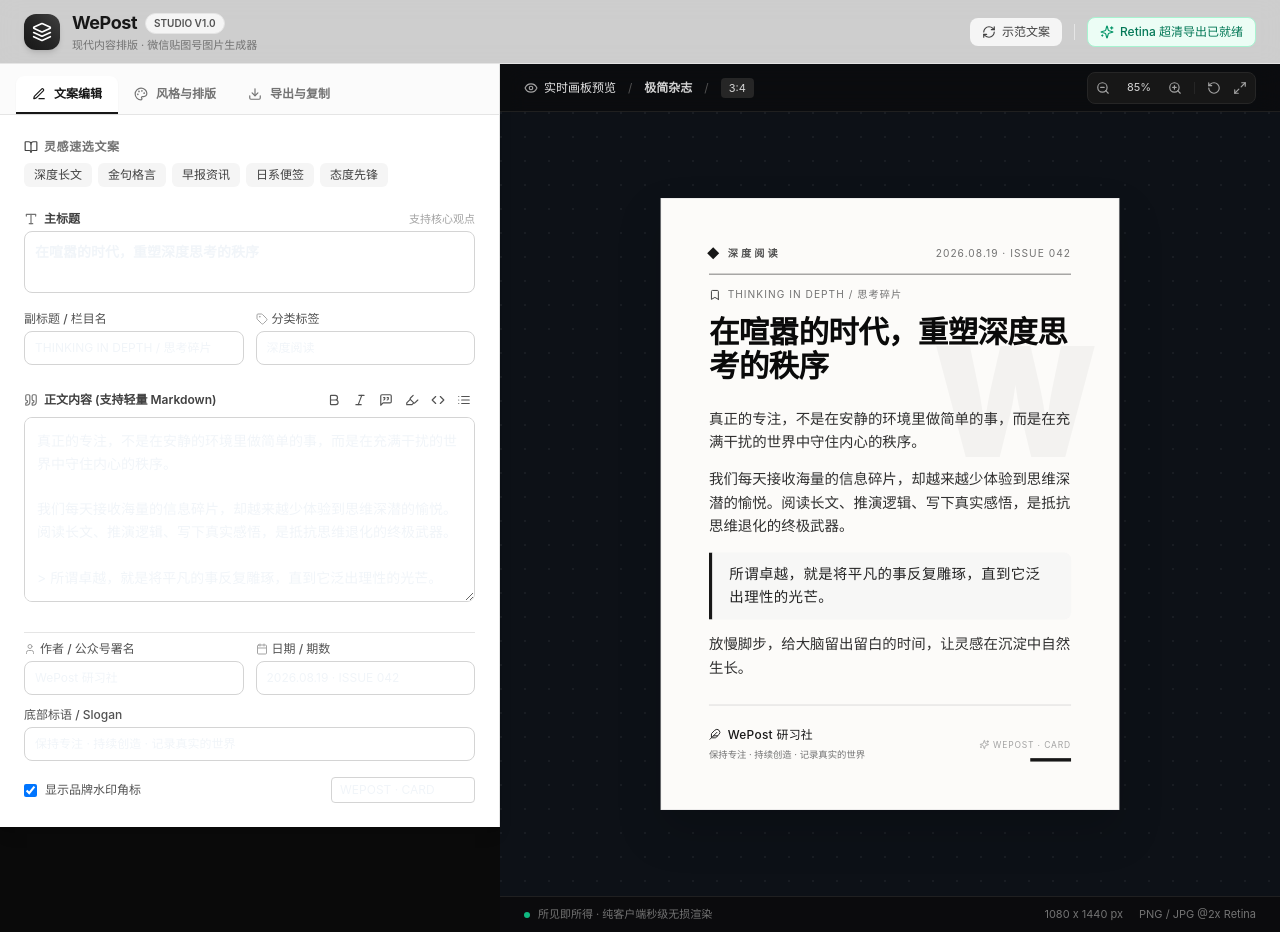
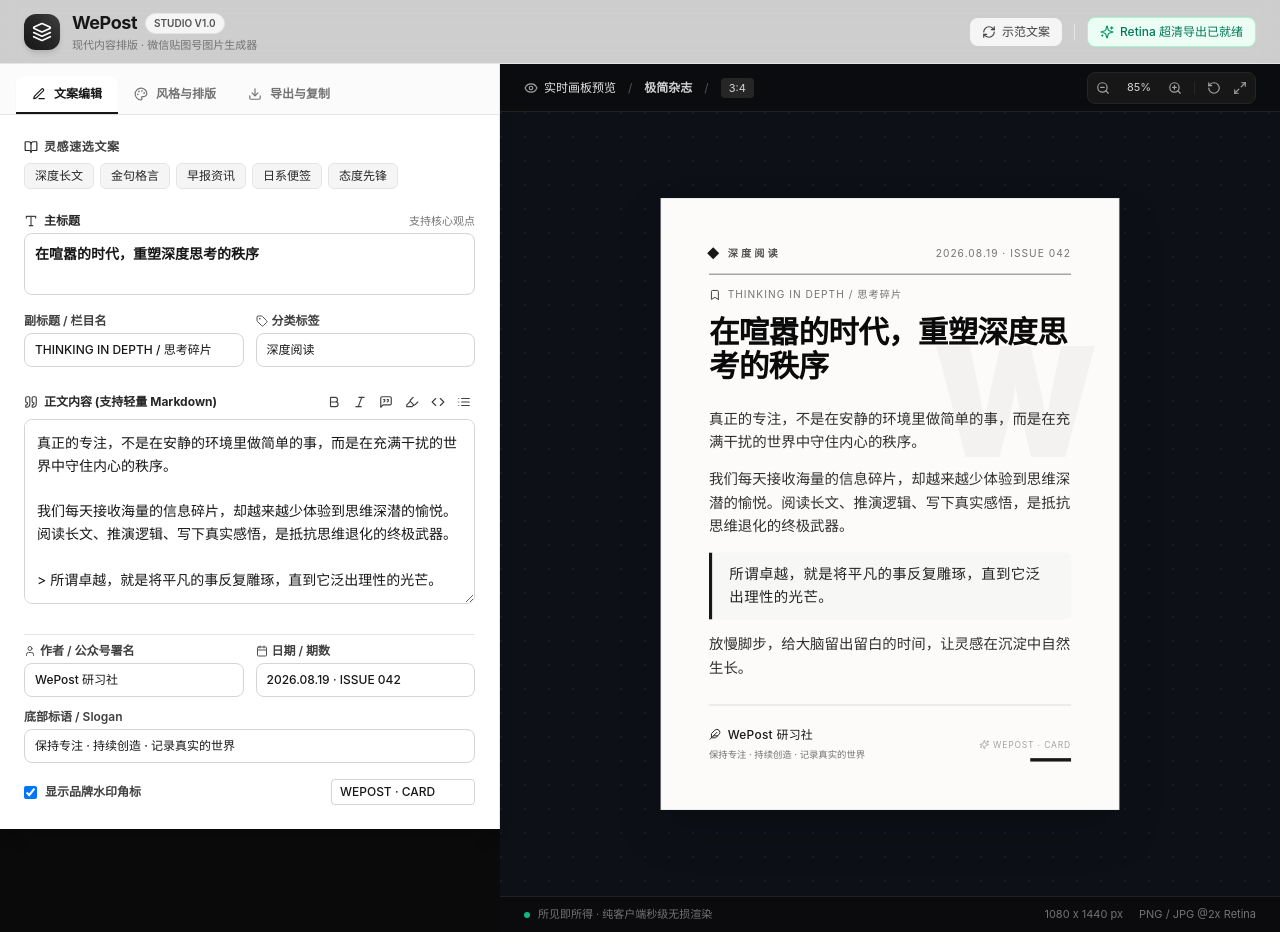
Before and after one commit to zaneven/WePost, a Next.js app: page / in a window 1280 px wide. Built offline with nearby package versions, Linux system fonts and the light colour scheme.

Commit message:
fix(ui): fix input and textarea text color contrast in editor panel

```diff
--- a/src/app/globals.css
+++ b/src/app/globals.css
@@ -14,6 +14,10 @@
     font-family: -apple-system, BlinkMacSystemFont, "Segoe UI", Roboto, "PingFang SC", "Hiragino Sans GB", "Microsoft YaHei", sans-serif;
     -webkit-font-smoothing: antialiased;
     -moz-osx-font-smoothing: grayscale;
+  }
+
+  input, textarea, select {
+    color: #171717;
   }
 }
 
--- a/src/app/layout.tsx
+++ b/src/app/layout.tsx
@@ -13,7 +13,7 @@ export default function RootLayout({
 }) {
   return (
     <html lang="zh-CN">
-      <body className="antialiased min-h-screen bg-slate-950 text-slate-100 flex flex-col">
+      <body className="antialiased min-h-screen bg-neutral-950 text-neutral-900 flex flex-col">
         {children}
       </body>
     </html>
--- a/src/app/page.tsx
+++ b/src/app/page.tsx
@@ -111,7 +111,7 @@ export default function HomePage() {
       {/* 主体工作台 */}
       <div className="flex-1 flex flex-col lg:flex-row overflow-hidden">
         {/* 左侧控制区 (固定宽度) */}
-        <aside className="w-full lg:w-[460px] xl:w-[500px] border-r border-neutral-200 bg-white flex flex-col h-[50vh] lg:h-full z-10 shadow-lg">
+        <aside className="w-full lg:w-[460px] xl:w-[500px] border-r border-neutral-200 bg-white text-neutral-900 flex flex-col h-[50vh] lg:h-full z-10 shadow-lg">
           {/* 导航标签切换 */}
           <div className="flex border-b border-neutral-200 px-4 pt-3 bg-neutral-50/70">
             <button
--- a/src/components/editor/ContentForm.tsx
+++ b/src/components/editor/ContentForm.tsx
@@ -55,46 +55,46 @@ export const ContentForm: React.FC<ContentFormProps> = ({
   };
 
   return (
-    <div className="space-y-6">
+    <div className="space-y-6 text-neutral-900">
       {/* 预设文案快速切换 */}
       <div>
-        <label className="block text-xs font-semibold text-neutral-500 uppercase tracking-wider mb-2 flex items-center gap-1.5">
-          <BookOpen className="w-3.5 h-3.5 text-neutral-700" />
+        <label className="block text-xs font-semibold text-neutral-700 uppercase tracking-wider mb-2 flex items-center gap-1.5">
+          <BookOpen className="w-3.5 h-3.5 text-neutral-800" />
           <span>灵感速选文案</span>
         </label>
         <div className="flex flex-wrap gap-1.5">
           <button
             type="button"
             onClick={() => onApplyPresetSample('essay')}
-            className="px-2.5 py-1 text-xs rounded-md bg-neutral-100 hover:bg-neutral-200 text-neutral-700 font-medium transition-colors"
+            className="px-2.5 py-1 text-xs rounded-md bg-neutral-100 hover:bg-neutral-200 text-neutral-800 font-medium border border-neutral-200 transition-colors"
           >
             深度长文
           </button>
           <button
             type="button"
             onClick={() => onApplyPresetSample('quote')}
-            className="px-2.5 py-1 text-xs rounded-md bg-neutral-100 hover:bg-neutral-200 text-neutral-700 font-medium transition-colors"
+            className="px-2.5 py-1 text-xs rounded-md bg-neutral-100 hover:bg-neutral-200 text-neutral-800 font-medium border border-neutral-200 transition-colors"
           >
             金句格言
           </button>
           <button
             type="button"
             onClick={() => onApplyPresetSample('news')}
-            className="px-2.5 py-1 text-xs rounded-md bg-neutral-100 hover:bg-neutral-200 text-neutral-700 font-medium transition-colors"
+            className="px-2.5 py-1 text-xs rounded-md bg-neutral-100 hover:bg-neutral-200 text-neutral-800 font-medium border border-neutral-200 transition-colors"
           >
             早报资讯
           </button>
           <button
             type="button"
             onClick={() => onApplyPresetSample('note')}
-            className="px-2.5 py-1 text-xs rounded-md bg-neutral-100 hover:bg-neutral-200 text-neutral-700 font-medium transition-colors"
+            className="px-2.5 py-1 text-xs rounded-md bg-neutral-100 hover:bg-neutral-200 text-neutral-800 font-medium border border-neutral-200 transition-colors"
           >
             日系便签
           </button>
           <button
             type="button"
             onClick={() => onApplyPresetSample('acid')}
-            className="px-2.5 py-1 text-xs rounded-md bg-neutral-100 hover:bg-neutral-200 text-neutral-700 font-medium transition-colors"
+            className="px-2.5 py-1 text-xs rounded-md bg-neutral-100 hover:bg-neutral-200 text-neutral-800 font-medium border border-neutral-200 transition-colors"
           >
             态度先锋
           </button>
@@ -104,25 +104,25 @@ export const ContentForm: React.FC<ContentFormProps> = ({
       {/* 标题区 */}
       <div className="space-y-3">
         <div>
-          <label className="block text-xs font-medium text-neutral-700 mb-1 flex items-center justify-between">
-            <span className="flex items-center gap-1.5 font-semibold">
-              <Type className="w-3.5 h-3.5 text-neutral-500" />
+          <label className="block text-xs font-medium text-neutral-800 mb-1 flex items-center justify-between">
+            <span className="flex items-center gap-1.5 font-bold">
+              <Type className="w-3.5 h-3.5 text-neutral-700" />
               主标题
             </span>
-            <span className="text-[11px] text-neutral-400 font-normal">支持核心观点</span>
+            <span className="text-[11px] text-neutral-500 font-normal">支持核心观点</span>
           </label>
           <textarea
             rows={2}
             value={data.title}
             onChange={(e) => onChange({ title: e.target.value })}
             placeholder="输入主标题..."
-            className="w-full text-sm font-semibold rounded-lg border border-neutral-300 p-2.5 focus:outline-none focus:ring-2 focus:ring-neutral-900/10 focus:border-neutral-900 resize-none transition-shadow"
+            className="w-full text-sm font-semibold rounded-lg border border-neutral-300 bg-white text-neutral-900 placeholder:text-neutral-400 p-2.5 focus:outline-none focus:ring-2 focus:ring-neutral-900/20 focus:border-neutral-900 resize-none transition-shadow"
           />
         </div>
 
         <div className="grid grid-cols-1 sm:grid-cols-2 gap-3">
           <div>
-            <label className="block text-xs font-medium text-neutral-600 mb-1">
+            <label className="block text-xs font-semibold text-neutral-700 mb-1">
               副标题 / 栏目名
             </label>
             <input
@@ -130,13 +130,13 @@ export const ContentForm: React.FC<ContentFormProps> = ({
               value={data.subtitle}
               onChange={(e) => onChange({ subtitle: e.target.value })}
               placeholder="如：THINKING / 思考碎片"
-              className="w-full text-xs rounded-lg border border-neutral-300 px-2.5 py-2 focus:outline-none focus:ring-2 focus:ring-neutral-900/10 focus:border-neutral-900"
+              className="w-full text-xs font-medium rounded-lg border border-neutral-300 bg-white text-neutral-900 placeholder:text-neutral-400 px-2.5 py-2 focus:outline-none focus:ring-2 focus:ring-neutral-900/20 focus:border-neutral-900"
             />
           </div>
 
           <div>
-            <label className="block text-xs font-medium text-neutral-600 mb-1 flex items-center gap-1">
-              <Tag className="w-3 h-3 text-neutral-400" />
+            <label className="block text-xs font-semibold text-neutral-700 mb-1 flex items-center gap-1">
+              <Tag className="w-3 h-3 text-neutral-600" />
               分类标签
             </label>
             <input
@@ -144,7 +144,7 @@ export const ContentForm: React.FC<ContentFormProps> = ({
               value={data.tag}
               onChange={(e) => onChange({ tag: e.target.value })}
               placeholder="如：深度阅读、每日金句"
-              className="w-full text-xs rounded-lg border border-neutral-300 px-2.5 py-2 focus:outline-none focus:ring-2 focus:ring-neutral-900/10 focus:border-neutral-900"
+              className="w-full text-xs font-medium rounded-lg border border-neutral-300 bg-white text-neutral-900 placeholder:text-neutral-400 px-2.5 py-2 focus:outline-none focus:ring-2 focus:ring-neutral-900/20 focus:border-neutral-900"
             />
           </div>
         </div>
@@ -153,8 +153,8 @@ export const ContentForm: React.FC<ContentFormProps> = ({
       {/* 正文编辑区 */}
       <div>
         <div className="flex items-center justify-between mb-1.5">
-          <label className="text-xs font-semibold text-neutral-700 flex items-center gap-1.5">
-            <Quote className="w-3.5 h-3.5 text-neutral-500" />
+          <label className="text-xs font-bold text-neutral-800 flex items-center gap-1.5">
+            <Quote className="w-3.5 h-3.5 text-neutral-700" />
             正文内容 (支持轻量 Markdown)
           </label>
           <div className="flex items-center gap-1">
@@ -162,7 +162,7 @@ export const ContentForm: React.FC<ContentFormProps> = ({
               type="button"
               onClick={() => insertMarkdown('**', '**')}
               title="加粗 **text**"
-              className="p-1 text-neutral-600 hover:text-neutral-900 hover:bg-neutral-100 rounded"
+              className="p-1 text-neutral-700 hover:text-neutral-950 hover:bg-neutral-200/80 rounded"
             >
               <Bold className="w-3.5 h-3.5" />
             </button>
@@ -170,7 +170,7 @@ export const ContentForm: React.FC<ContentFormProps> = ({
               type="button"
               onClick={() => insertMarkdown('*', '*')}
               title="斜体 *text*"
-              className="p-1 text-neutral-600 hover:text-neutral-900 hover:bg-neutral-100 rounded"
+              className="p-1 text-neutral-700 hover:text-neutral-950 hover:bg-neutral-200/80 rounded"
             >
               <Italic className="w-3.5 h-3.5" />
             </button>
@@ -178,7 +178,7 @@ export const ContentForm: React.FC<ContentFormProps> = ({
               type="button"
               onClick={() => insertMarkdown('> ')}
               title="引用卡片 > quote"
-              className="p-1 text-neutral-600 hover:text-neutral-900 hover:bg-neutral-100 rounded"
+              className="p-1 text-neutral-700 hover:text-neutral-950 hover:bg-neutral-200/80 rounded"
             >
               <MessageSquareQuote className="w-3.5 h-3.5" />
             </button>
@@ -186,7 +186,7 @@ export const ContentForm: React.FC<ContentFormProps> = ({
               type="button"
               onClick={() => insertMarkdown('==', '==')}
               title="重点高亮 ==highlight=="
-              className="p-1 text-neutral-600 hover:text-neutral-900 hover:bg-neutral-100 rounded"
+              className="p-1 text-neutral-700 hover:text-neutral-950 hover:bg-neutral-200/80 rounded"
             >
               <Highlighter className="w-3.5 h-3.5" />
             </button>
@@ -194,7 +194,7 @@ export const ContentForm: React.FC<ContentFormProps> = ({
               type="button"
               onClick={() => insertMarkdown('`', '`')}
               title="行内代码 `code`"
-              className="p-1 text-neutral-600 hover:text-neutral-900 hover:bg-neutral-100 rounded"
+              className="p-1 text-neutral-700 hover:text-neutral-950 hover:bg-neutral-200/80 rounded"
             >
               <Code className="w-3.5 h-3.5" />
             </button>
@@ -202,7 +202,7 @@ export const ContentForm: React.FC<ContentFormProps> = ({
               type="button"
               onClick={() => insertMarkdown('- ')}
               title="无序列表 - item"
-              className="p-1 text-neutral-600 hover:text-neutral-900 hover:bg-neutral-100 rounded"
+              className="p-1 text-neutral-700 hover:text-neutral-950 hover:bg-neutral-200/80 rounded"
             >
               <List className="w-3.5 h-3.5" />
             </button>
@@ -215,7 +215,7 @@ export const ContentForm: React.FC<ContentFormProps> = ({
           value={data.content}
           onChange={(e) => onChange({ content: e.target.value })}
           placeholder="输入正文，段落之间空一行，支持 **加粗**、*斜体*、> 引用金句、- 列表..."
-          className="w-full text-sm rounded-lg border border-neutral-300 p-3 leading-relaxed focus:outline-none focus:ring-2 focus:ring-neutral-900/10 focus:border-neutral-900 font-sans"
+          className="w-full text-sm font-normal rounded-lg border border-neutral-300 bg-white text-neutral-900 placeholder:text-neutral-400 p-3 leading-relaxed focus:outline-none focus:ring-2 focus:ring-neutral-900/20 focus:border-neutral-900 font-sans"
         />
       </div>
 
@@ -223,8 +223,8 @@ export const ContentForm: React.FC<ContentFormProps> = ({
       <div className="space-y-3 pt-2 border-t border-neutral-200">
         <div className="grid grid-cols-1 sm:grid-cols-2 gap-3">
           <div>
-            <label className="block text-xs font-medium text-neutral-600 mb-1 flex items-center gap-1">
-              <User className="w-3 h-3 text-neutral-400" />
+            <label className="block text-xs font-semibold text-neutral-700 mb-1 flex items-center gap-1">
+              <User className="w-3 h-3 text-neutral-600" />
               作者 / 公众号署名
             </label>
             <input
@@ -232,13 +232,13 @@ export const ContentForm: React.FC<ContentFormProps> = ({
               value={data.author}
               onChange={(e) => onChange({ author: e.target.value })}
               placeholder="如：WePost 研习社"
-              className="w-full text-xs rounded-lg border border-neutral-300 px-2.5 py-2 focus:outline-none focus:ring-2 focus:ring-neutral-900/10 focus:border-neutral-900"
+              className="w-full text-xs font-medium rounded-lg border border-neutral-300 bg-white text-neutral-900 placeholder:text-neutral-400 px-2.5 py-2 focus:outline-none focus:ring-2 focus:ring-neutral-900/20 focus:border-neutral-900"
             />
           </div>
 
           <div>
-            <label className="block text-xs font-medium text-neutral-600 mb-1 flex items-center gap-1">
-              <Calendar className="w-3 h-3 text-neutral-400" />
+            <label className="block text-xs font-semibold text-neutral-700 mb-1 flex items-center gap-1">
+              <Calendar className="w-3 h-3 text-neutral-600" />
               日期 / 期数
             </label>
             <input
@@ -246,13 +246,13 @@ export const ContentForm: React.FC<ContentFormProps> = ({
               value={data.date}
               onChange={(e) => onChange({ date: e.target.value })}
               placeholder="如：2026.08.19 · ISSUE 042"
-              className="w-full text-xs rounded-lg border border-neutral-300 px-2.5 py-2 focus:outline-none focus:ring-2 focus:ring-neutral-900/10 focus:border-neutral-900"
+              className="w-full text-xs font-medium rounded-lg border border-neutral-300 bg-white text-neutral-900 placeholder:text-neutral-400 px-2.5 py-2 focus:outline-none focus:ring-2 focus:ring-neutral-900/20 focus:border-neutral-900"
             />
           </div>
         </div>
 
         <div>
-          <label className="block text-xs font-medium text-neutral-600 mb-1">
+          <label className="block text-xs font-semibold text-neutral-700 mb-1">
             底部标语 / Slogan
           </label>
           <input
@@ -260,12 +260,12 @@ export const ContentForm: React.FC<ContentFormProps> = ({
             value={data.footerText}
             onChange={(e) => onChange({ footerText: e.target.value })}
             placeholder="如：记录每一次深度思考 · 保持专注"
-            className="w-full text-xs rounded-lg border border-neutral-300 px-2.5 py-2 focus:outline-none focus:ring-2 focus:ring-neutral-900/10 focus:border-neutral-900"
+            className="w-full text-xs font-medium rounded-lg border border-neutral-300 bg-white text-neutral-900 placeholder:text-neutral-400 px-2.5 py-2 focus:outline-none focus:ring-2 focus:ring-neutral-900/20 focus:border-neutral-900"
           />
         </div>
 
         <div className="flex items-center justify-between pt-1">
-          <label className="text-xs font-medium text-neutral-600 flex items-center gap-2 cursor-pointer">
+          <label className="text-xs font-semibold text-neutral-700 flex items-center gap-2 cursor-pointer">
             <input
               type="checkbox"
               checked={data.showWatermark ?? true}
@@ -281,7 +281,7 @@ export const ContentForm: React.FC<ContentFormProps> = ({
               value={data.watermarkText || ''}
               onChange={(e) => onChange({ watermarkText: e.target.value })}
               placeholder="水印文字"
-              className="w-36 text-xs rounded border border-neutral-300 px-2 py-1 focus:outline-none focus:ring-1 focus:ring-neutral-900"
+              className="w-36 text-xs font-medium rounded border border-neutral-300 bg-white text-neutral-900 placeholder:text-neutral-400 px-2 py-1 focus:outline-none focus:ring-1 focus:ring-neutral-900"
             />
           )}
         </div>
```
